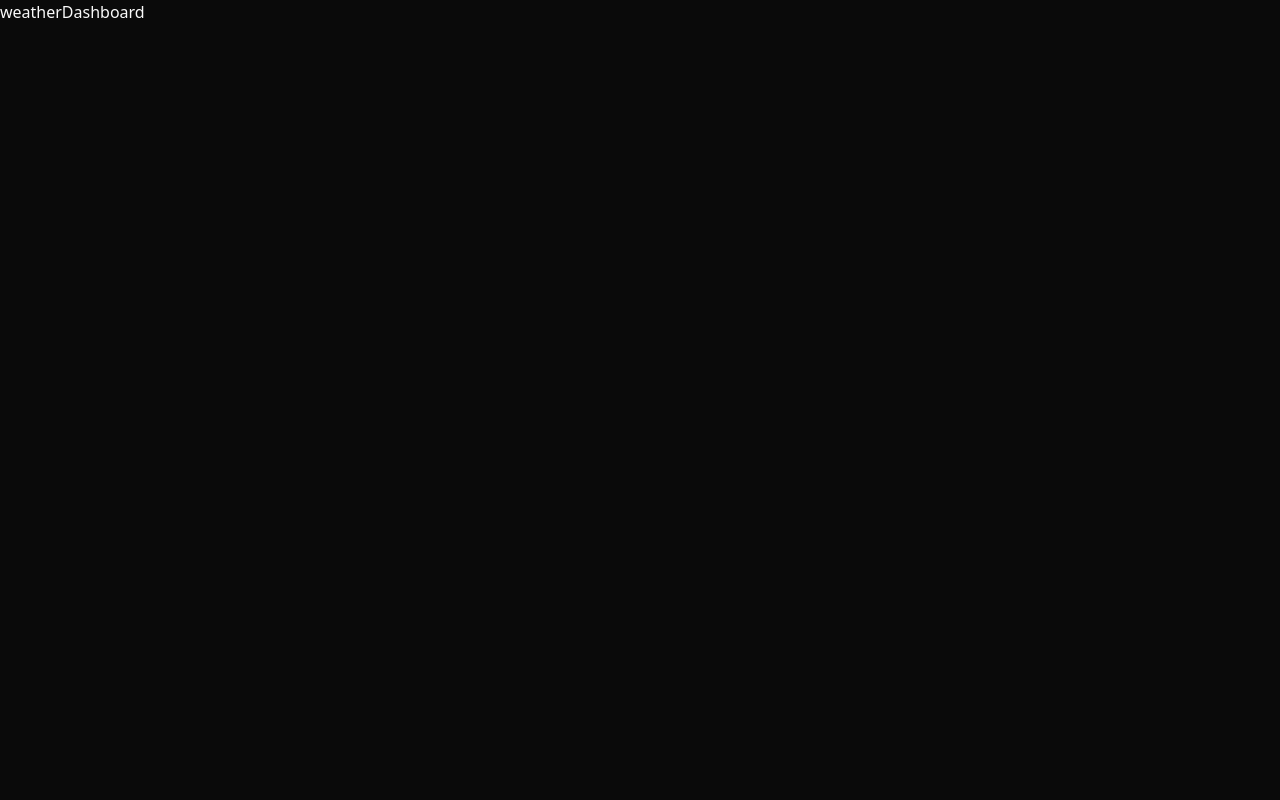
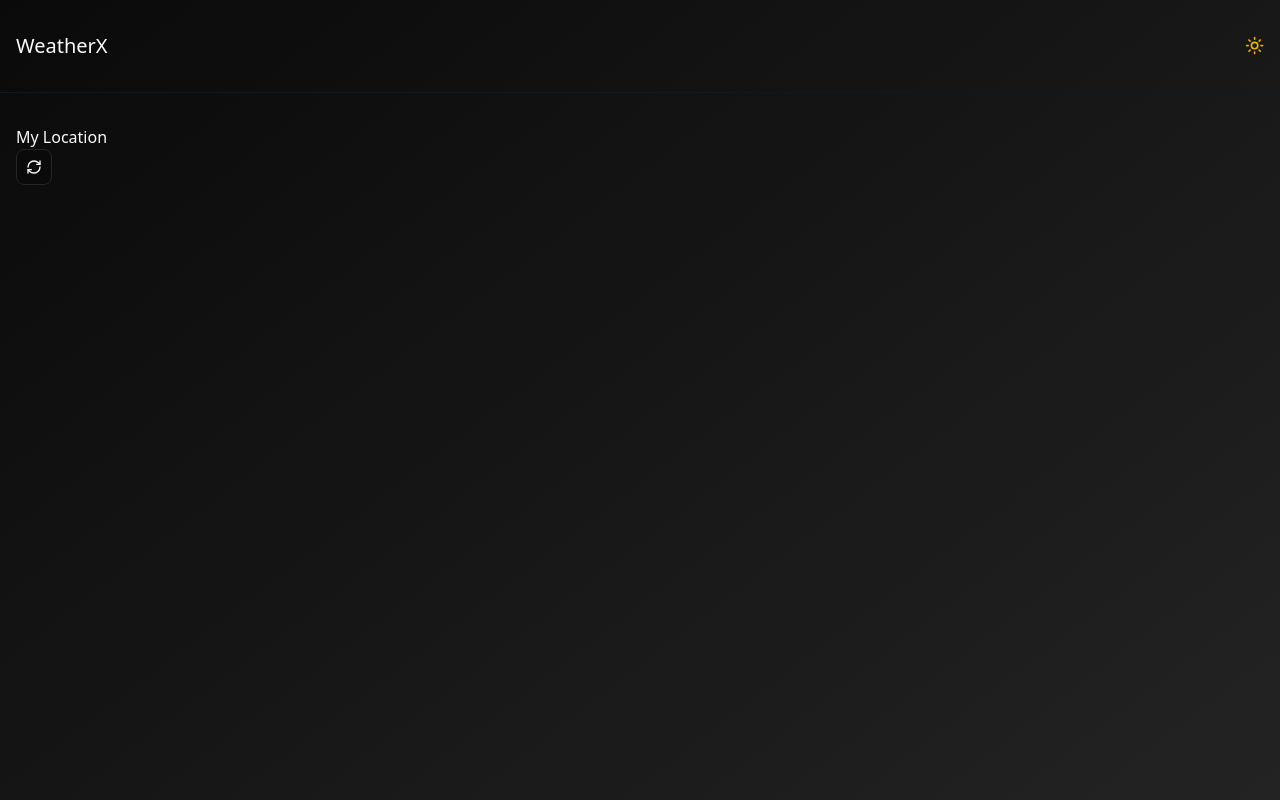
Before and after one commit to rakibulmd/weatherX, a React (Vite) app: page / in a window 1280 px wide. Shown: the top 800 px of the page. Built offline with nearby package versions, Linux system fonts and the light colour scheme.

Commit message:
add api configs

```diff
--- a/package.json
+++ b/package.json
@@ -12,6 +12,8 @@
   "dependencies": {
     "@radix-ui/react-slot": "^1.1.2",
     "@tailwindcss/vite": "^4.0.8",
+    "@tanstack/react-query": "^5.66.9",
+    "@tanstack/react-query-devtools": "^5.66.9",
     "class-variance-authority": "^0.7.1",
     "clsx": "^2.1.1",
     "lucide-react": "^0.475.0",
--- a/src/App.tsx
+++ b/src/App.tsx
@@ -1,19 +1,29 @@
 import { BrowserRouter, Route, Routes } from "react-router-dom";
 import "./App.css";
 import { ThemeProvider } from "./context/themeContext";
-import WeatherDashboard from "./pages/weatherDashboard";
-import CityWeather from "./pages/cityWeather";
+import Layout from "./components/layout";
+import { QueryClient, QueryClientProvider } from "@tanstack/react-query";
+import { ReactQueryDevtools } from "@tanstack/react-query-devtools";
+import WeatherDashboard from "./pages/WeatherDashboard";
+import CityWeather from "./pages/CityWeather";
+
+const queryClient = new QueryClient();
 
 function App() {
   return (
+    <QueryClientProvider client={queryClient}>
       <ThemeProvider defaultTheme="dark">
         <BrowserRouter>
+          <Layout>
             <Routes>
               <Route path="/" element={<WeatherDashboard />} />
               <Route path="/city/:cityName" element={<CityWeather />} />
             </Routes>
+          </Layout>
         </BrowserRouter>
       </ThemeProvider>
+      <ReactQueryDevtools initialIsOpen={false} />
+    </QueryClientProvider>
   );
 }
 
--- /dev/null
+++ b/src/api/config.ts
@@ -0,0 +1,9 @@
+export const API_CONFIG = {
+  BASE_URL: "https://api.openweathermap.org/data/2.5",
+  GEO: "https://api.openweathermap.org/geo/1.0",
+  API_KEY: import.meta.env.VITE_OPENWEATHER_API_KEY,
+  DEFAULT_PARAMS: {
+    appid: import.meta.env.VITE_OPENWEATHER_API_KEY,
+    units: "metric",
+  },
+};
--- /dev/null
+++ b/src/api/types.ts
@@ -0,0 +1,62 @@
+export interface Coordinates {
+  lat: number;
+  lon: number;
+}
+
+export interface WeatherConditions {
+  id: number;
+  main: string;
+  description: string;
+  icon: string;
+}
+export interface WeatherData {
+  coord: Coordinates;
+  weather: WeatherConditions[];
+  base: string;
+  main: {
+    temp: number;
+    feels_like: number;
+    temp_min: number;
+    temp_max: number;
+    pressure: number;
+    humidity: number;
+  };
+  visibility: number;
+  wind: { speed: number; deg: number };
+  clouds: { all: number };
+  dt: number;
+  sys: { type: number; id: number; country: string; sunrise: number; sunset: number };
+  timezone: number;
+  id: number;
+  name: string;
+  cod: number;
+}
+
+export interface ForecastData {
+  list: Array<{
+    dt: number;
+    main: WeatherData["main"];
+    weather: WeatherData["weather"];
+    clouds: { all: number };
+    wind: { speed: number; deg: number };
+    visibility: number;
+    pop: number;
+    sys: { pod: string };
+    dt_txt: string;
+  }>;
+  city: {
+    name: string;
+    country: string;
+    sunrise: number;
+    sunset: number;
+  };
+}
+
+export interface GeocodingResponse {
+  name: string;
+  country: string;
+  state?: string;
+  local_names?: Record<string, string>;
+  lat: number;
+  lon: number;
+}
--- /dev/null
+++ b/src/api/weather.ts
@@ -0,0 +1,51 @@
+import { API_CONFIG } from "./config";
+import { Coordinates, ForecastData, GeocodingResponse, WeatherData } from "./types";
+
+class WeatherAPI {
+  private createUrl(endpoint: string, params: Record<string, string | number>) {
+    const searchParams = new URLSearchParams({
+      appid: API_CONFIG.API_KEY,
+      ...params,
+    });
+
+    return `${endpoint}?${searchParams.toString()}`;
+  }
+
+  private async fetchData<T>(url: string): Promise<T> {
+    const response = await fetch(url);
+    if (!response.ok) {
+      throw new Error(`Weather API Error: ${response.statusText}`);
+    }
+    return response.json();
+  }
+
+  async getCurrentWeather({ lat, lon }: Coordinates): Promise<WeatherData> {
+    const url = this.createUrl(`${API_CONFIG.BASE_URL}/weather`, {
+      lat: lat.toString(),
+      lon: lon.toString(),
+      units: API_CONFIG.DEFAULT_PARAMS.units,
+    });
+
+    return this.fetchData<WeatherData>(url);
+  }
+  async getForecast({ lat, lon }: Coordinates): Promise<ForecastData> {
+    const url = this.createUrl(`${API_CONFIG.BASE_URL}/forecast`, {
+      lat: lat.toString(),
+      lon: lon.toString(),
+      units: API_CONFIG.DEFAULT_PARAMS.units,
+    });
+
+    return this.fetchData<ForecastData>(url);
+  }
+  async reverseGeocode({ lat, lon }: Coordinates): Promise<GeocodingResponse[]> {
+    const url = this.createUrl(`${API_CONFIG.GEO}/reverse`, {
+      lat: lat.toString(),
+      lon: lon.toString(),
+      limit: 1,
+    });
+
+    return this.fetchData<GeocodingResponse[]>(url);
+  }
+}
+
+export const weatherAPI = new WeatherAPI();
--- /dev/null
+++ b/src/components/header.tsx
@@ -0,0 +1,34 @@
+import { Link } from "react-router-dom";
+import { useTheme } from "../context/themeContext";
+import { Moon, Sun } from "lucide-react";
+
+const Header = () => {
+  const { theme, setTheme } = useTheme();
+  return (
+    <header className="container mx-auto px-4 py-8 border-b border-gray-200 dark:border-gray-900">
+      <div className="flex justify-between items-center">
+        <div>
+          <Link to="/" className="font-medium text-lg lg:text-xl">
+            WeatherX
+          </Link>
+        </div>
+        <span
+          className={`${
+            theme === "dark"
+              ? "transition-all rotate-180 inline-block cursor-pointer"
+              : "transition-all rotate-0 inline-block cursor-pointer"
+          }`}
+          onClick={() => setTheme(theme === "dark" ? "light" : "dark")}
+        >
+          {theme === "dark" ? (
+            <Sun className="h-[1.2rem] w-[1.2rem] text-yellow-500" />
+          ) : (
+            <Moon className="h-[1.2rem] w-[1.2rem] text-blue-500" />
+          )}
+        </span>
+      </div>
+    </header>
+  );
+};
+
+export default Header;
--- /dev/null
+++ b/src/components/layout.tsx
@@ -0,0 +1,18 @@
+import type { PropsWithChildren } from "react";
+import Header from "./header";
+
+const Layout = ({ children }: PropsWithChildren) => {
+  return (
+    <div className="bg-gradient-to-br from-background to-muted">
+      <Header></Header>
+      <main className="min-h-screen container mx-auto px-4 py-8">{children}</main>
+      <footer className="border-t backdrop-blur supports-[backdrop-filter]:bg-opacity-40 bg-background">
+        <div className="container mx-auto px-4 py-8 text-center">
+          &copy;{new Date().getFullYear()}, All rights reserved
+        </div>
+      </footer>
+    </div>
+  );
+};
+
+export default Layout;
--- a/src/pages/CityWeather.tsx
+++ b/src/pages/CityWeather.tsx
@@ -1,7 +1,7 @@
 import React from "react";
 
 const CityWeather = () => {
-  return <div>cityWeather</div>;
+  return <div>City Weather</div>;
 };
 
 export default CityWeather;
--- a/src/pages/WeatherDashboard.tsx
+++ b/src/pages/WeatherDashboard.tsx
@@ -1,7 +1,19 @@
-import React from "react";
+import { RefreshCw } from "lucide-react";
+import { Button } from "../components/ui/button";
 
 const WeatherDashboard = () => {
-  return <div>weatherDashboard</div>;
+  return (
+    <div>
+      {/* favourite cities */}
+      <div>
+        <h1>My Location</h1>
+        <Button variant={"outline"} size={"icon"}>
+          <RefreshCw></RefreshCw>
+        </Button>
+      </div>
+      {/* {current and hourly weather} */}
+    </div>
+  );
 };
 
 export default WeatherDashboard;
```
Also changed, not shown: a.js (added), 2 other files (tests, documents, lock files or other folders). Lines whose indentation alone changed are shown as unchanged.
